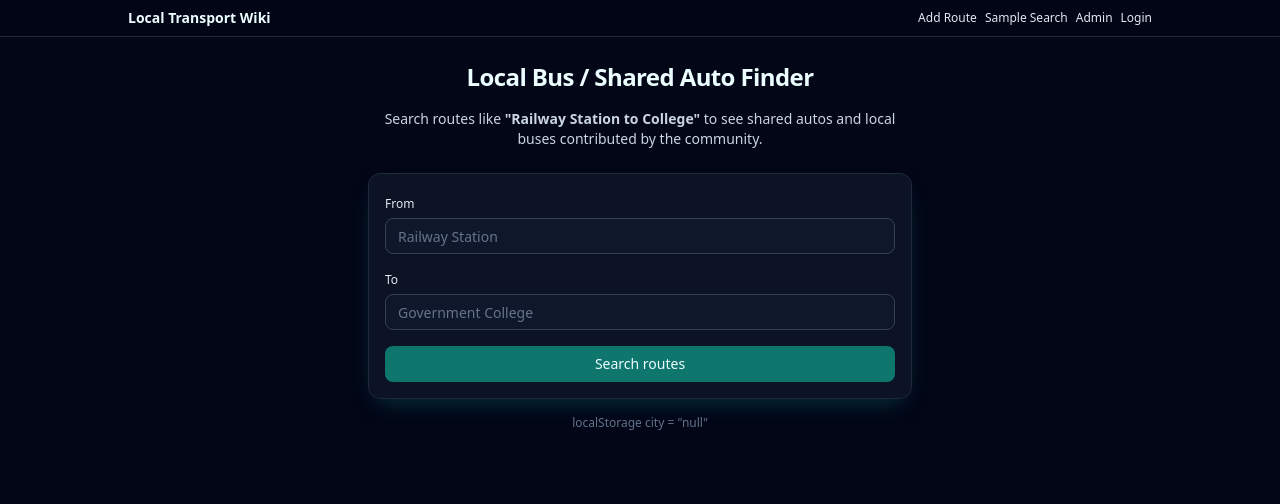
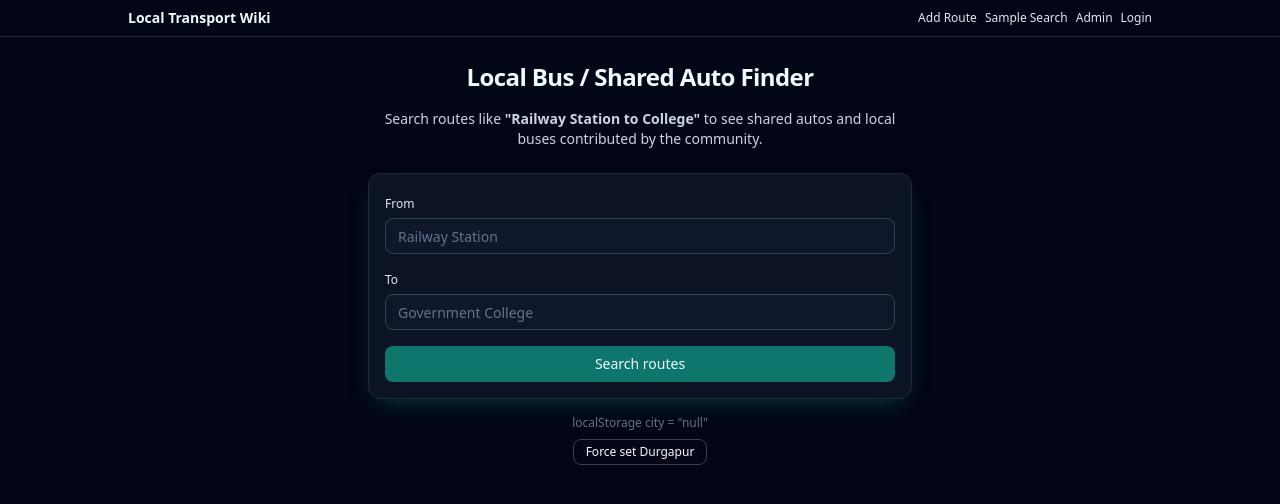
Before and after one commit to subhampaul967/local-route-finder, a Next.js app in the folder frontend/: page / in a window 1280 px wide. Shown: the top 504 px of the page. Built offline with nearby package versions, Linux system fonts and the light colour scheme.

Commit message:
Fix city loading and add force set button for testing

```diff
--- a/frontend/app/login/page.tsx
+++ b/frontend/app/login/page.tsx
@@ -160,7 +160,9 @@ export default function LoginPage() {
       localStorage.setItem('selectedCity', selectedCity);
 
       setAuth(data.user as any, data.token);
-      router.push("/");
+
+      // Force a page reload to ensure city is loaded
+      window.location.href = "/";
     } catch (err) {
       console.error(err);
       alert("Login failed. Please try again.");
--- a/frontend/app/page.tsx
+++ b/frontend/app/page.tsx
@@ -17,6 +17,7 @@ export default function HomePage() {
   useEffect(() => {
     const city = localStorage.getItem('selectedCity') || "";
     setSelectedCity(city);
+    console.log('City loaded from localStorage:', city);
   }, []);
 
   // Also check localStorage on every render (in case it's set after login)
@@ -24,8 +25,9 @@ export default function HomePage() {
     const city = localStorage.getItem('selectedCity') || "";
     if (city !== selectedCity) {
       setSelectedCity(city);
+      console.log('City updated:', city);
     }
-  }, [selectedCity]);
+  });
 
   const handleCityChange = (city: string) => {
     setSelectedCity(city);
@@ -111,6 +113,18 @@ export default function HomePage() {
         <div className="text-xs text-slate-500">
           localStorage city = "{localStorage.getItem('selectedCity') || 'null'}"
         </div>
+        <Button
+          variant="outline"
+          size="sm"
+          onClick={() => {
+            localStorage.setItem('selectedCity', 'Durgapur');
+            setSelectedCity('Durgapur');
+            window.location.reload();
+          }}
+          className="mt-2 text-xs"
+        >
+          Force set Durgapur
+        </Button>
       </div>
     </main>
   );
```
